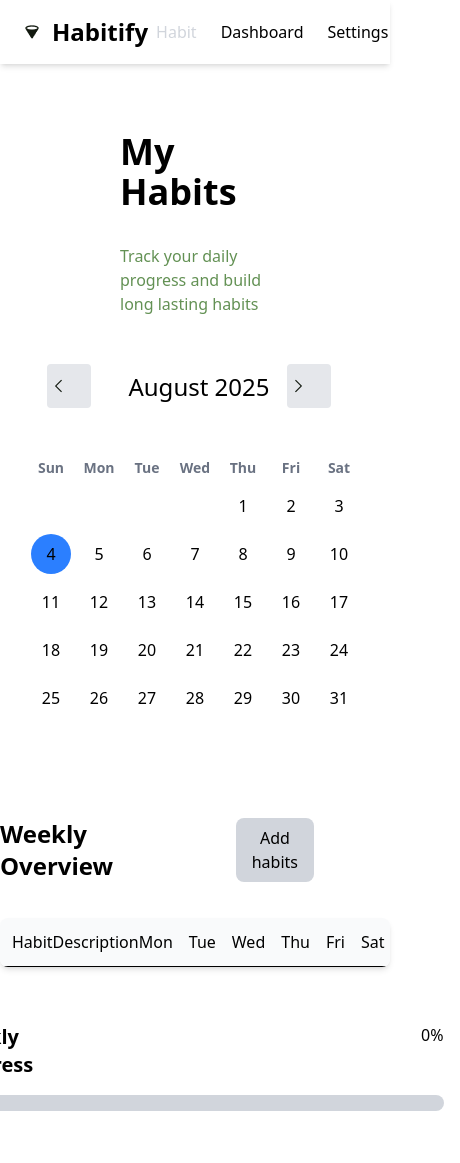
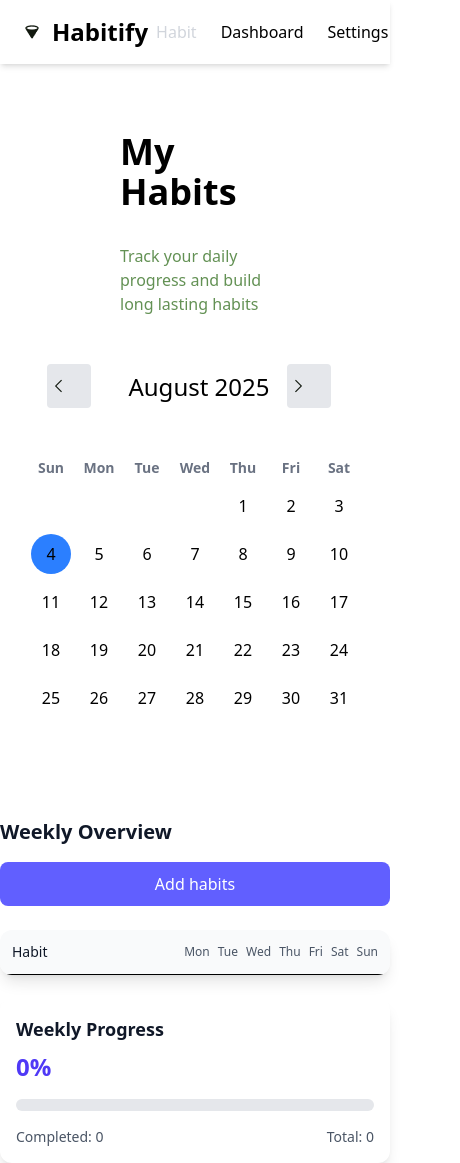
Before and after one commit to Neon-099/Habitify, a React (Vite) app: page / in a window 390 px wide. Shown: the whole page, 460 px wide, since content can reach past the window. Built offline with nearby package versions, Linux system fonts and the light colour scheme.

Commit message:
ft: mobile friendly

```diff
--- a/src/components/WeeklyCard.jsx
+++ b/src/components/WeeklyCard.jsx
@@ -5,28 +5,35 @@ const WeeklyCard = ( {title, description, days, onToggle, isLast} ) => {
     if (!days || !Array.isArray(days)) {
         console.error("WeeklyCard received invalid days prop:", days);
         return (
-            <div className={`flex justify-between items-center p-3 ${!isLast ? 'border-b' : ''} `}>
-                <h3 className="text-md text-gray-700">{title}</h3>
-                <p className="text-sm pr-8 text-[#639154]">{description}</p>
-                <div className="gap-7 flex accent-[#639154]">
-                    <span className="text-red-500">Error: Invalid days data</span>
+            <div className={`flex flex-col sm:flex-row sm:justify-between sm:items-center p-3 sm:p-4 ${!isLast ? 'border-b border-gray-200' : ''} hover:bg-gray-50 transition-colors`}>
+                <div className="flex-1 mb-2 sm:mb-0">
+                    <h3 className="text-sm sm:text-base font-medium text-gray-900">{title}</h3>
+                    <p className="text-xs sm:text-sm text-gray-600 mt-1 sm:hidden">{description}</p>
+                </div>
+                <p className="text-xs sm:text-sm text-gray-600 hidden sm:block flex-1">{description}</p>
+                <div className="flex gap-2 sm:gap-4 justify-end">
+                    <span className="text-red-500 text-xs">Error: Invalid days data</span>
                 </div>
             </div>
         );
     }
 
     return (
-        <div className={`flex justify-between items-center p-3 ${!isLast ? 'border-b' : ''} `}>
-            <h3 className="text-md text-gray-700">{title}</h3>
-            <p className="text-sm pr-8 text-[#639154]">{description}</p>
+        <div className={`flex flex-col sm:flex-row sm:justify-between sm:items-center p-3 sm:p-4 ${!isLast ? 'border-b border-gray-200' : ''} hover:bg-gray-50 transition-colors`}>
+            <div className="flex-1 mb-2 sm:mb-0">
+                <h3 className="text-sm sm:text-base font-medium text-gray-900">{title}</h3>
+                <p className="text-xs sm:text-sm text-gray-600 mt-1 sm:hidden">{description}</p>
+            </div>
+            <p className="text-xs sm:text-sm text-gray-600 hidden sm:block flex-1">{description}</p>
 
-            <div className="gap-7 flex accent-[#639154]">
+            <div className="flex gap-2 sm:gap-4 justify-end">
                 {days.map((day, i) => (
-                    <label key={i}>
+                    <label key={i} className="flex items-center justify-center">
                         <input
                             type="checkbox"
                             checked={day.checked}
                             onChange={() => onToggle(i)}
+                            className="w-4 h-4 sm:w-5 sm:h-5 text-indigo-600 bg-gray-100 border-gray-300 rounded focus:ring-indigo-500 focus:ring-2"
                         />
                     </label>
                 ))}
--- a/src/components/WeeklyCardForm.jsx
+++ b/src/components/WeeklyCardForm.jsx
@@ -36,45 +36,60 @@ const WeeklyCardForm = ( {onClose, onSubmit} ) => {
 
 
     return (
-        <div className="fixed inset-0 bg-black bg-opacity-20 flex items-center justify-center z-50">
-            <div className="bg-white p-6 rounded shadow-md w-full max-w-md relative">
+        <div className="fixed inset-0 bg-black bg-opacity-50 flex items-center justify-center z-50 p-4">
+            <div className="bg-white p-4 sm:p-6 rounded-xl shadow-xl w-full max-w-md relative max-h-[90vh] overflow-y-auto">
                 <button
-                    className="absolute top-2 right-2 text-gray-500 hover:text-gray-300"
-                    onClick={onClose}>
-                        Close
+                    className="absolute top-3 right-3 text-gray-500 hover:text-gray-700 p-1 rounded-full hover:bg-gray-100 transition-colors"
+                    onClick={onClose}
+                    aria-label="Close form"
+                >
+                    <svg className="w-5 h-5" fill="none" stroke="currentColor" viewBox="0 0 24 24">
+                        <path strokeLinecap="round" strokeLinejoin="round" strokeWidth={2} d="M6 18L18 6M6 6l12 12" />
+                    </svg>
                 </button>
 
-                <h2 className="text-lg font-bold mb-4">Create a tasks</h2>
+                <h2 className="text-lg sm:text-xl font-bold mb-4 sm:mb-6 text-gray-900">Create a new habit</h2>
 
-                <form onSubmit={handleSubmit} className="space-y-4">
-                    <div className="mb-4">
-                        <label className="block font-semibold">Title</label>
+                <form onSubmit={handleSubmit} className="space-y-4 sm:space-y-6">
+                    <div>
+                        <label className="block text-sm font-medium text-gray-700 mb-2">Title</label>
                         <input
-                            className="border rounded-md"
+                            className="w-full px-3 py-2 border border-gray-300 rounded-lg focus:outline-none focus:ring-2 focus:ring-indigo-500 focus:border-indigo-500 transition-colors"
                             type="text"
                             required
                             value={title}
                             onChange={(e) => setTitle(e.target.value)}
+                            placeholder="Enter habit title"
                         />
                     </div>
 
                     <div>
-                        <label className="block font-semibold">Description</label>
+                        <label className="block text-sm font-medium text-gray-700 mb-2">Description</label>
                         <textarea
-                            className="w-full p-2 border rounded"
-                            type="text"
+                            className="w-full px-3 py-2 border border-gray-300 rounded-lg focus:outline-none focus:ring-2 focus:ring-indigo-500 focus:border-indigo-500 transition-colors resize-none"
+                            rows="3"
                             required
                             value={description}
                             onChange={(e) => setDescription(e.target.value)}
-                        >
-                        </textarea>
+                            placeholder="Enter habit description"
+                        />
                     </div>
 
-                    <button
-                        type="submit"
-                        className="w-full bg-green-600 text-white rounded px-4 py-2">
-                            Submit
-                    </button>
+                    <div className="flex space-x-3 pt-2">
+                        <button
+                            type="button"
+                            onClick={onClose}
+                            className="flex-1 px-4 py-2 border border-gray-300 text-gray-700 rounded-lg hover:bg-gray-50 focus:outline-none focus:ring-2 focus:ring-gray-500 transition-colors"
+                        >
+                            Cancel
+                        </button>
+                        <button
+                            type="submit"
+                            className="flex-1 px-4 py-2 bg-indigo-600 text-white rounded-lg hover:bg-indigo-700 focus:outline-none focus:ring-2 focus:ring-indigo-500 transition-colors"
+                        >
+                            Create Habit
+                        </button>
+                    </div>
                 </form>
             </div>
         </div>
--- a/src/components/WeeklyOverview.jsx
+++ b/src/components/WeeklyOverview.jsx
@@ -33,11 +33,11 @@ const WeeklyOverview = () => {
     console.log(addCards)
 
     return (
-        <div className="flex justify-center items-center flex-col ">
-            <div className="flex pb-9 justify-between">
-                <h1 className="text-2xl font-semibold">Weekly Overview</h1>
+        <div className="w-full max-w-4xl mx-auto">
+            <div className="flex flex-col sm:flex-row sm:items-center sm:justify-between pb-6 sm:pb-9 space-y-4 sm:space-y-0">
+                <h1 className="text-xl sm:text-2xl font-semibold text-gray-900">Weekly Overview</h1>
                 <button
-                    className="mx-19 p-2 rounded-lg hover:bg-gray-400 bg-gray-300"
+                    className="px-4 py-2 rounded-lg hover:bg-indigo-600 bg-indigo-500 text-white font-medium transition-colors focus:outline-none focus:ring-2 focus:ring-indigo-500 focus:ring-offset-2"
                     onClick={() => setShowForm(!showForm)}
                 >
                     Add habits
@@ -45,19 +45,19 @@ const WeeklyOverview = () => {
             </div>
 
 
-            <div className="shadow-md rounded-lg w-full mx-auto max-w-xl overflow-hidden">
+            <div className="bg-white shadow-lg rounded-xl overflow-hidden">
                 {/* HEADER ROW */}
-                <div className="flex justify-between items-center border-b bg-gray-50 p-3">
-                <span>Habit</span>
-                <span>Description</span>
-                <div className="gap-4 flex">
-                    <span>Mon</span>
-                    <span>Tue</span>
-                    <span>Wed</span>
-                    <span>Thu</span>
-                    <span>Fri</span>
-                    <span>Sat</span>
-                    <span>Sun</span>
+                <div className="flex justify-between items-center border-b bg-gray-50 p-3 sm:p-4">
+                    <span className="font-medium text-gray-900 text-sm sm:text-base">Habit</span>
+                    <span className="font-medium text-gray-900 text-sm sm:text-base hidden sm:block">Description</span>
+                    <div className="gap-2 sm:gap-4 flex">
+                        <span className="text-xs sm:text-sm font-medium text-gray-600">Mon</span>
+                        <span className="text-xs sm:text-sm font-medium text-gray-600">Tue</span>
+                        <span className="text-xs sm:text-sm font-medium text-gray-600">Wed</span>
+                        <span className="text-xs sm:text-sm font-medium text-gray-600">Thu</span>
+                        <span className="text-xs sm:text-sm font-medium text-gray-600">Fri</span>
+                        <span className="text-xs sm:text-sm font-medium text-gray-600">Sat</span>
+                        <span className="text-xs sm:text-sm font-medium text-gray-600">Sun</span>
                     </div>
                 </div>
                 {cards.map((card, index) => (
@@ -77,7 +77,7 @@ const WeeklyOverview = () => {
                     onClose={() => setShowForm(false)}/>
             )}
 
-            <div>
+            <div className="mt-6 sm:mt-8">
                 <WeeklyProgress tasks={cards}/>
             </div>
         </div>
--- a/src/components/WeeklyProgression.jsx
+++ b/src/components/WeeklyProgression.jsx
@@ -8,17 +8,24 @@ const WeeklyProgress = ( {tasks} ) => {
     const progress = Math.min(rawProgress, 100);
     console.log(rawProgress)
     return (
-        <div className="w-full mx-auto mt-10 p-4 bg-white">
-            <div className="flex justify-between space-x-97 ">
-                <h2 className="text-xl font-bold mb-4 ">Weekly Progress</h2>
-                <p>{Math.round(rawProgress)}%</p>
+        <div className="w-full bg-white rounded-xl shadow-lg p-4 sm:p-6">
+            <div className="flex flex-col sm:flex-row sm:items-center sm:justify-between mb-4 sm:mb-6">
+                <h2 className="text-lg sm:text-xl font-bold text-gray-900 mb-2 sm:mb-0">Weekly Progress</h2>
+                <p className="text-2xl sm:text-3xl font-bold text-indigo-600">{Math.round(rawProgress)}%</p>
             </div>
 
             {/*PROGRESS BAR*/}
-            <div className="w-full bg-gray-300 rounded-full h-4 mb-6">
-                <div className="bg-blue-300 h-4 rounded-full transition-all duration-300"
-                    style={{width: `${progress}%`}}>
+            <div className="w-full bg-gray-200 rounded-full h-3 sm:h-4 mb-4">
+                <div
+                    className="bg-gradient-to-r from-indigo-500 to-indigo-600 h-3 sm:h-4 rounded-full transition-all duration-500 ease-out shadow-sm"
+                    style={{width: `${progress}%`}}
+                >
                 </div>
+            </div>
+
+            <div className="flex justify-between text-sm text-gray-600">
+                <span>Completed: {completedCount}</span>
+                <span>Total: {total}</span>
             </div>
         </div>
     )
```
Lines whose indentation alone changed are shown as unchanged.
